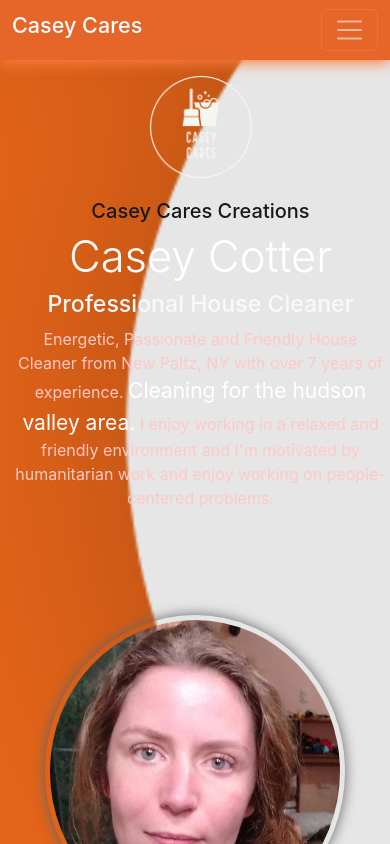
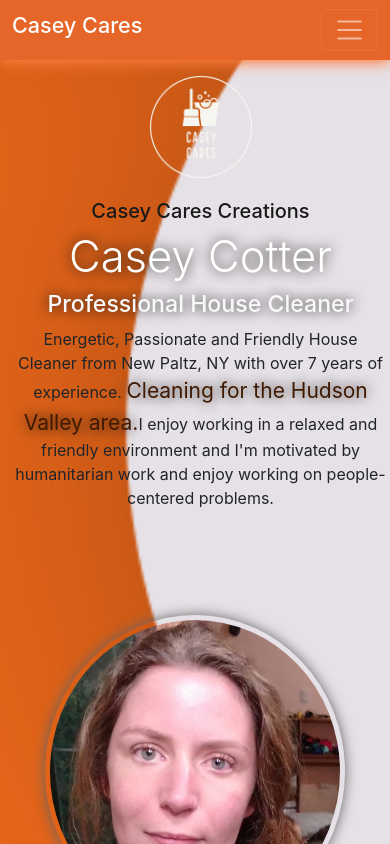
Before and after one commit to level99-app/caseycares, a React (Create React App) app: page / in a window 390 px wide. Shown: the top 844 px of the page. Built offline with nearby package versions, Linux system fonts and the light colour scheme.

Commit message:
mobile modifications

```diff
--- a/src/App.js
+++ b/src/App.js
@@ -10,7 +10,7 @@
 import bgbg from "./assets/bgbg.png";
 import logo from "./assets/logo.png";
 import bgbg2 from "./assets/bgbg2.png";
-import bottle from "./assets/spray-bottle.png";
+import irish from "./assets/irish.jpg";
 import cleaning from "./assets/cleaning.jpg";
 function App() {
   return (
@@ -23,19 +23,21 @@
               <img id="intrologo" src={logo} alt="Picture of Casey Cotter" />
               <h5>Casey Cares Creations</h5>
               <h1 className="display-1">Casey Cotter</h1>
-              <h3 className="text-light">Professional House Cleaner </h3>
-              <p>
+              <h3 className="text-light" id="darken">
+                Professional House Cleaner{" "}
+              </h3>
+              <p className="text-dark">
                 Energetic, Passionate and Friendly House Cleaner from New Paltz,
                 NY with over 7 years of experience.{" "}
-                <span>Cleaning for the hudson valley area.</span> I enjoy
-                working in a relaxed and friendly environment and I'm motivated
-                by humanitarian work and enjoy working on people-centered
-                problems.{" "}
+                <span id="darken">Cleaning for the Hudson Valley area.</span>I
+                enjoy working in a relaxed and friendly environment and I'm
+                motivated by humanitarian work and enjoy working on
+                people-centered problems.{" "}
               </p>
             </div>
             <div>
               <img id="caseyface" src={casey} alt="Picture of Casey Cotter" />
-              <h3 className="text-dark"> - Casey Cotter</h3>
+              <h3 className="text-dark darken"> - Casey Cotter</h3>
               <p className="text-dark">
                 "Hi there, I'm Casey Cotter from New Paltz, NY. I'm passionate
                 about helping others improve their life quality. I hope I can be
--- a/src/index.css
+++ b/src/index.css
@@ -1,6 +1,6 @@
 body {
   color: rgb(25, 25, 25);
-  background-color: rgb(230, 230, 230);
+  background-color: rgb(230, 225, 230);
   margin: 0;
   font-family: -apple-system, BlinkMacSystemFont, "Segoe UI", "Roboto", "Oxygen",
     "Ubuntu", "Cantarell", "Fira Sans", "Droid Sans", "Helvetica Neue",
@@ -23,6 +23,17 @@
 
 h1 {
   color: rgb(255, 255, 255);
+  text-shadow: 0 0 13px rgb(25, 25, 25);
+}
+
+.irish {
+  position: absolute;
+  overflow: visible;
+  z-index: -1;
+  width: 233px;
+  right: 377px;
+  border-radius: 13px;
+  transform: rotate(-13deg);
 }
 
 .intro {
@@ -108,7 +119,7 @@
 }
 
 p {
-  color: rgb(255, 200, 200);
+  color: rgb(255, 230, 255);
 }
 
 h3 {
@@ -139,4 +150,10 @@
 span {
   color: rgb(255, 255, 255);
   font-size: 21px;
+  text-shadow: 0 0 13px rgb(25, 25, 25);
 }
+
+#darken {
+  text-shadow: 0 0 13px rgb(25, 25, 25);
+  color: rgb(63, 25, 0);
+}
```
Also changed, not shown: src/assets/irish.jpg (added).
